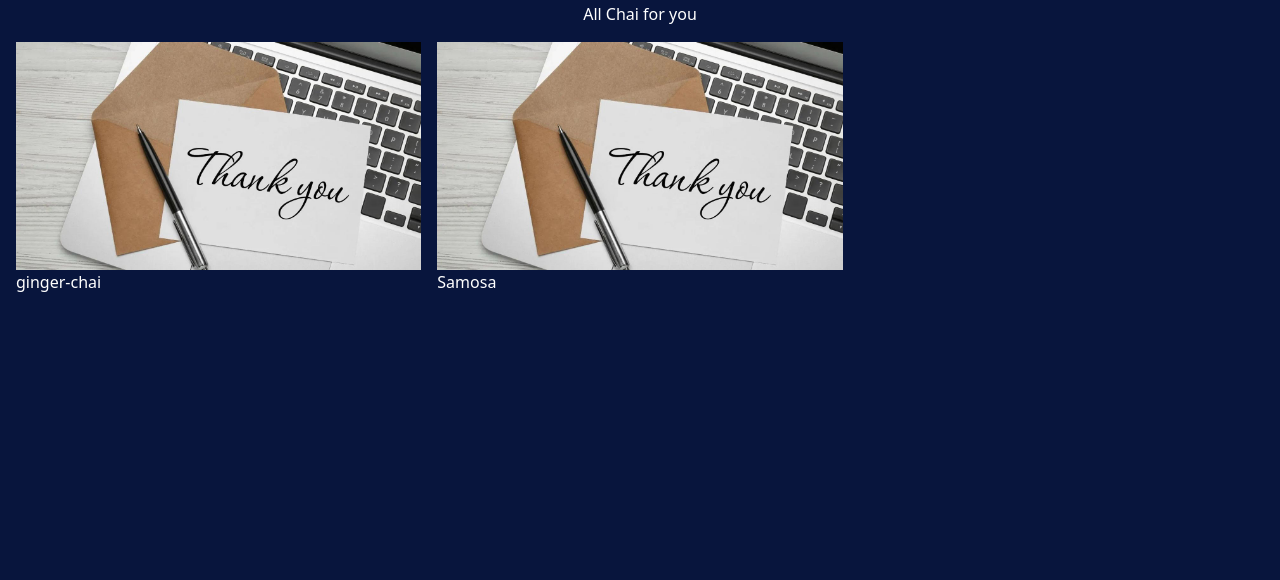
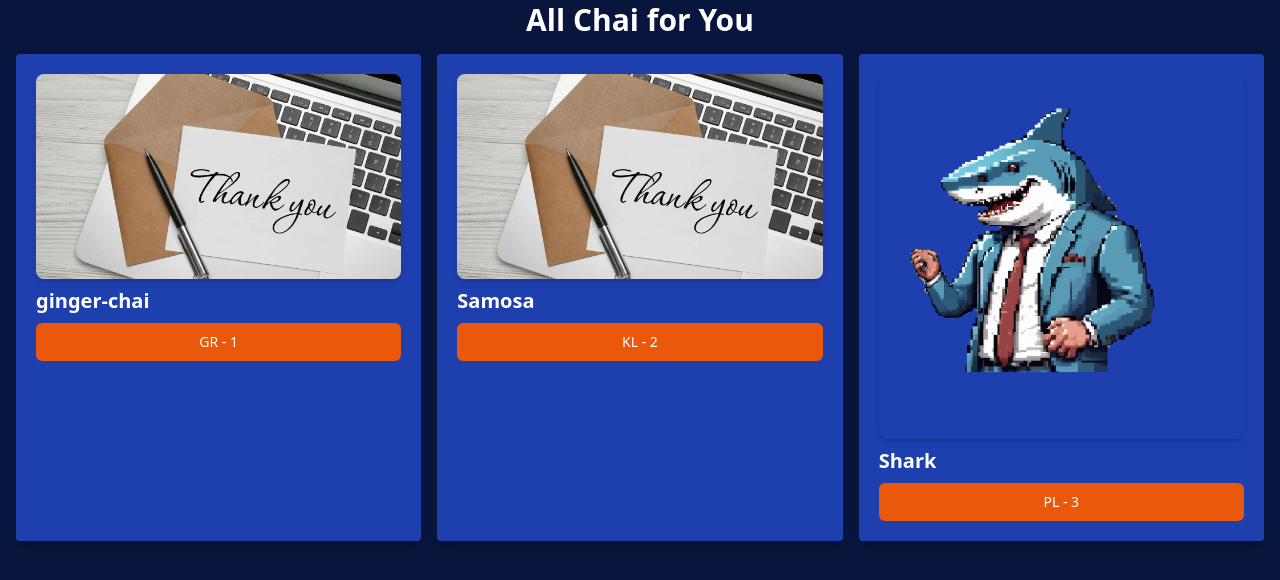
Before and after one commit to HakashiKatake/Django-Project, a Django app: page /practice/ in a window 1280 px wide. Shown: the part 22-602 px from the top of the page. Run offline with Django 5.2, Linux system fonts and the light colour scheme; data comes from the database, SQL or seed files in the repository; some libraries are stand-ins or nearby versions.

Commit message:
final project commit

```diff
--- a/DjangPractice/practice/models.py
+++ b/DjangPractice/practice/models.py
@@ -1,5 +1,7 @@
 from django.db import models
 from django.utils import timezone
+from django.contrib.auth.models import User
+
 # Create your models here.
 class ChaiVariety(models.Model):
     CHAI_TYPE_CHOICE = [
@@ -13,6 +15,43 @@ class ChaiVariety(models.Model):
     image = models.ImageField(upload_to='images/')
     data_added = models.DateTimeField(default=timezone.now)
     type = models.CharField(max_length=2, choices=CHAI_TYPE_CHOICE)
+    description = models.TextField(default='')
+    price = models.DecimalField(max_digits=5, decimal_places=2, default=0.00)
+
 
     def __str__(self):
         return self.name
+
+class ChaiReview(models.Model):
+    RATING_CHOICE = [
+        ('1', 'Very bad'),
+        ('2', 'Not good'),
+        ('3', 'Good'),
+        ('4', 'Very good'),
+        ('5', 'Excellent')
+    ]
+    user = models.ForeignKey(User, on_delete=models.CASCADE)
+    chai = models.ForeignKey(ChaiVariety, on_delete=models.CASCADE, related_name='reviews')
+    review = models.TextField()
+    rating = models.IntegerField(choices=RATING_CHOICE)
+    created_at = models.DateTimeField(default=timezone.now)
+
+    def __str__(self):
+        return f'{self.user.username} review for {self.chai.name}'
+
+class Store(models.Model):
+    name = models.CharField(max_length=100)
+    location = models.CharField(max_length=100)
+    chai_varieties = models.ManyToManyField(ChaiVariety, related_name='stores')
+
+    def __str__(self):
+        return self.name
+
+class ChaiCertificate(models.Model):
+    chai = models.OneToOneField(ChaiVariety, on_delete=models.CASCADE, related_name='certificate')
+    certificate_number = models.CharField(max_length=100)
+    issue_date = models.DateField(default=timezone.now)
+    valid_until = models.DateField(default=timezone.now)
+
+    def __str__(self):
+        return f'Certificate for {self.name.chai}'
--- a/DjangPractice/practice/templates/chai/all_chai.html
+++ b/DjangPractice/practice/templates/chai/all_chai.html
@@ -5,14 +5,21 @@ Chai Page
 {% endblock title %}
 
 {% block content %}
-<h1>All Chai for you</h1>
+<h1 class="text-3xl font-bold text-center mb-4">All Chai for You</h1>
 <div class="grid grid-cols-3 gap-4 m-4">
 {% for chai in chais %}
-<div class="chai-item">
-    <img src="{{chai.image.url}}" alt="">
-    <h3>{{chai.name}}</h3>
+<div class="bg-blue-800 p-5 rounded shadow-lg transition-transform transform hover:scale-105">
+    <img class="rounded-lg shadow-md mb-2" src="{{chai.image.url}}" alt="">
+    <h3 class="text-xl font-semibold text-white">{{chai.name}}</h3>
+    <a href="{% url 'chai_detail' chai.id %}">
+        <button
+            type="button"
+            class="mt-2 inline-flex items-center w-full justify-center px-4 py-2 border border-transparent text-sm font-medium rounded-md text-white bg-orange-600 hover:bg-orange-700 focus:outline-none focus:ring-2 focus:ring-offset-2 focus:ring-orange-500"
+        >
+            {{chai.type}} - {{chai.id}}
+        </button>
+    </a>
 </div>
-
 {% endfor %}
 </div>
 {% endblock content %}
--- a/DjangPractice/practice/urls.py
+++ b/DjangPractice/practice/urls.py
@@ -7,5 +7,6 @@ from . import views
 
 urlpatterns = [
     path('', views.all_chai, name='all_home'),
-    path('order/', views.order, name='order')
+    path('order/', views.order, name='order'),
+    path('<int:chai_id>/', views.chai_detail, name='chai_detail'),
 ]
--- a/DjangPractice/practice/views.py
+++ b/DjangPractice/practice/views.py
@@ -1,5 +1,6 @@
 from django.shortcuts import render
 from .models import ChaiVariety
+from django.shortcuts import get_object_or_404
 
 def all_chai(request):
     chais = ChaiVariety.objects.all()
@@ -7,3 +8,7 @@ def all_chai(request):
 
 def order(request):
     return render(request, 'chai/order.html')
+
+def chai_detail(request, chai_id):
+    chai = ChaiVariety.objects.get(id=chai_id)
+    return render(request, 'chai/chai_detail.html', {'chai': chai})
--- a/DjangPractice/theme/static/css/dist/styles.css
+++ b/DjangPractice/theme/static/css/dist/styles.css
@@ -796,6 +796,22 @@ select {
   margin-right: auto;
 }
 
+.mb-4 {
+  margin-bottom: 1rem;
+}
+
+.mt-4 {
+  margin-top: 1rem;
+}
+
+.mb-2 {
+  margin-bottom: 0.5rem;
+}
+
+.mt-2 {
+  margin-top: 0.5rem;
+}
+
 .block {
   display: block;
 }
@@ -804,12 +820,28 @@ select {
   display: flex;
 }
 
+.inline-flex {
+  display: inline-flex;
+}
+
 .grid {
   display: grid;
 }
 
 .h-screen {
   height: 100vh;
+}
+
+.w-\[100\%\%\] {
+  width: 100%%;
+}
+
+.w-full {
+  width: 100%;
+}
+
+.transform {
+  transform: translate(var(--tw-translate-x), var(--tw-translate-y)) rotate(var(--tw-rotate)) skewX(var(--tw-skew-x)) skewY(var(--tw-skew-y)) scaleX(var(--tw-scale-x)) scaleY(var(--tw-scale-y));
 }
 
 .grid-cols-3 {
@@ -828,6 +860,26 @@ select {
   gap: 1rem;
 }
 
+.rounded {
+  border-radius: 0.25rem;
+}
+
+.rounded-md {
+  border-radius: 0.375rem;
+}
+
+.rounded-lg {
+  border-radius: 0.5rem;
+}
+
+.border {
+  border-width: 1px;
+}
+
+.border-transparent {
+  border-color: transparent;
+}
+
 .bg-gray-50 {
   --tw-bg-opacity: 1;
   background-color: rgb(249 250 251 / var(--tw-bg-opacity, 1));
@@ -836,6 +888,34 @@ select {
 .bg-orange-500 {
   --tw-bg-opacity: 1;
   background-color: rgb(249 115 22 / var(--tw-bg-opacity, 1));
+}
+
+.bg-blue-800 {
+  --tw-bg-opacity: 1;
+  background-color: rgb(30 64 175 / var(--tw-bg-opacity, 1));
+}
+
+.bg-orange-600 {
+  --tw-bg-opacity: 1;
+  background-color: rgb(234 88 12 / var(--tw-bg-opacity, 1));
+}
+
+.p-5 {
+  padding: 1.25rem;
+}
+
+.px-4 {
+  padding-left: 1rem;
+  padding-right: 1rem;
+}
+
+.py-2 {
+  padding-top: 0.5rem;
+  padding-bottom: 0.5rem;
+}
+
+.text-center {
+  text-align: center;
 }
 
 .font-serif {
@@ -852,6 +932,33 @@ select {
   line-height: 1;
 }
 
+.text-sm {
+  font-size: 0.875rem;
+  line-height: 1.25rem;
+}
+
+.text-lg {
+  font-size: 1.125rem;
+  line-height: 1.75rem;
+}
+
+.text-xl {
+  font-size: 1.25rem;
+  line-height: 1.75rem;
+}
+
+.font-bold {
+  font-weight: 700;
+}
+
+.font-medium {
+  font-weight: 500;
+}
+
+.font-semibold {
+  font-weight: 600;
+}
+
 .leading-normal {
   line-height: 1.5;
 }
@@ -859,3 +966,72 @@ select {
 .tracking-normal {
   letter-spacing: 0em;
 }
+
+.text-white {
+  --tw-text-opacity: 1;
+  color: rgb(255 255 255 / var(--tw-text-opacity, 1));
+}
+
+.text-gray-300 {
+  --tw-text-opacity: 1;
+  color: rgb(209 213 219 / var(--tw-text-opacity, 1));
+}
+
+.text-gray-400 {
+  --tw-text-opacity: 1;
+  color: rgb(156 163 175 / var(--tw-text-opacity, 1));
+}
+
+.text-yellow-400 {
+  --tw-text-opacity: 1;
+  color: rgb(250 204 21 / var(--tw-text-opacity, 1));
+}
+
+.shadow-lg {
+  --tw-shadow: 0 10px 15px -3px rgb(0 0 0 / 0.1), 0 4px 6px -4px rgb(0 0 0 / 0.1);
+  --tw-shadow-colored: 0 10px 15px -3px var(--tw-shadow-color), 0 4px 6px -4px var(--tw-shadow-color);
+  box-shadow: var(--tw-ring-offset-shadow, 0 0 #0000), var(--tw-ring-shadow, 0 0 #0000), var(--tw-shadow);
+}
+
+.shadow-md {
+  --tw-shadow: 0 4px 6px -1px rgb(0 0 0 / 0.1), 0 2px 4px -2px rgb(0 0 0 / 0.1);
+  --tw-shadow-colored: 0 4px 6px -1px var(--tw-shadow-color), 0 2px 4px -2px var(--tw-shadow-color);
+  box-shadow: var(--tw-ring-offset-shadow, 0 0 #0000), var(--tw-ring-shadow, 0 0 #0000), var(--tw-shadow);
+}
+
+.transition-transform {
+  transition-property: transform;
+  transition-timing-function: cubic-bezier(0.4, 0, 0.2, 1);
+  transition-duration: 150ms;
+}
+
+.hover\:scale-105:hover {
+  --tw-scale-x: 1.05;
+  --tw-scale-y: 1.05;
+  transform: translate(var(--tw-translate-x), var(--tw-translate-y)) rotate(var(--tw-rotate)) skewX(var(--tw-skew-x)) skewY(var(--tw-skew-y)) scaleX(var(--tw-scale-x)) scaleY(var(--tw-scale-y));
+}
+
+.hover\:bg-orange-700:hover {
+  --tw-bg-opacity: 1;
+  background-color: rgb(194 65 12 / var(--tw-bg-opacity, 1));
+}
+
+.focus\:outline-none:focus {
+  outline: 2px solid transparent;
+  outline-offset: 2px;
+}
+
+.focus\:ring-2:focus {
+  --tw-ring-offset-shadow: var(--tw-ring-inset) 0 0 0 var(--tw-ring-offset-width) var(--tw-ring-offset-color);
+  --tw-ring-shadow: var(--tw-ring-inset) 0 0 0 calc(2px + var(--tw-ring-offset-width)) var(--tw-ring-color);
+  box-shadow: var(--tw-ring-offset-shadow), var(--tw-ring-shadow), var(--tw-shadow, 0 0 #0000);
+}
+
+.focus\:ring-orange-500:focus {
+  --tw-ring-opacity: 1;
+  --tw-ring-color: rgb(249 115 22 / var(--tw-ring-opacity, 1));
+}
+
+.focus\:ring-offset-2:focus {
+  --tw-ring-offset-width: 2px;
+}
```
Also changed, not shown: DjangPractice/practice/admin.py (+20 -1 lines), DjangPractice/practice/templates/chai/chai_detail.html (added, +24 -0 lines), DjangPractice/db.sqlite3, DjangPractice/media/images/sprite-010.png (added), DjangPractice/practice/migrations/0002_chaivariety_description_alter_chaivariety_data_added.py (added), DjangPractice/practice/migrations/0003_chaivariety_price.py (added), DjangPractice/practice/migrations/0004_chaicertificate_chaireview_store.py (added).
